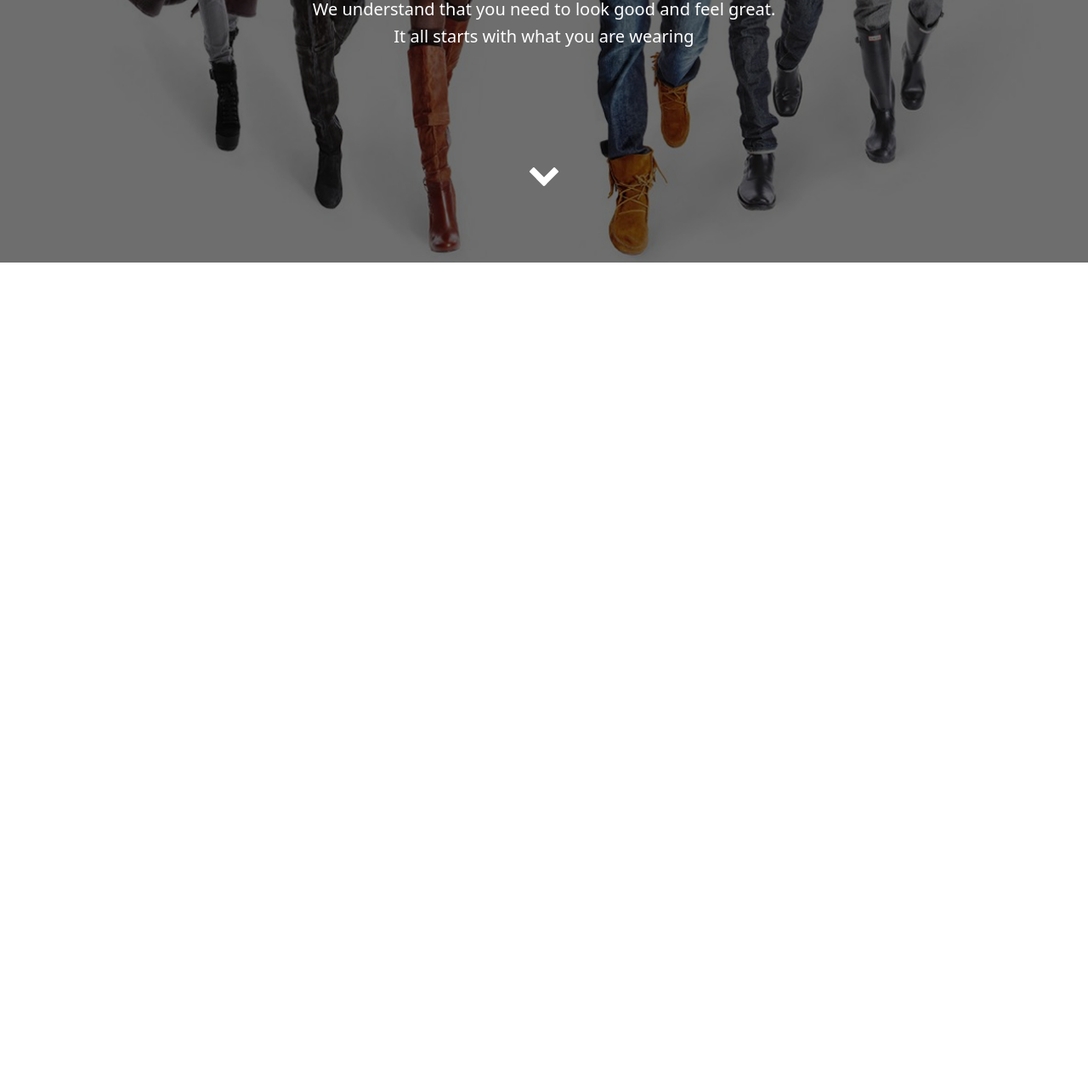
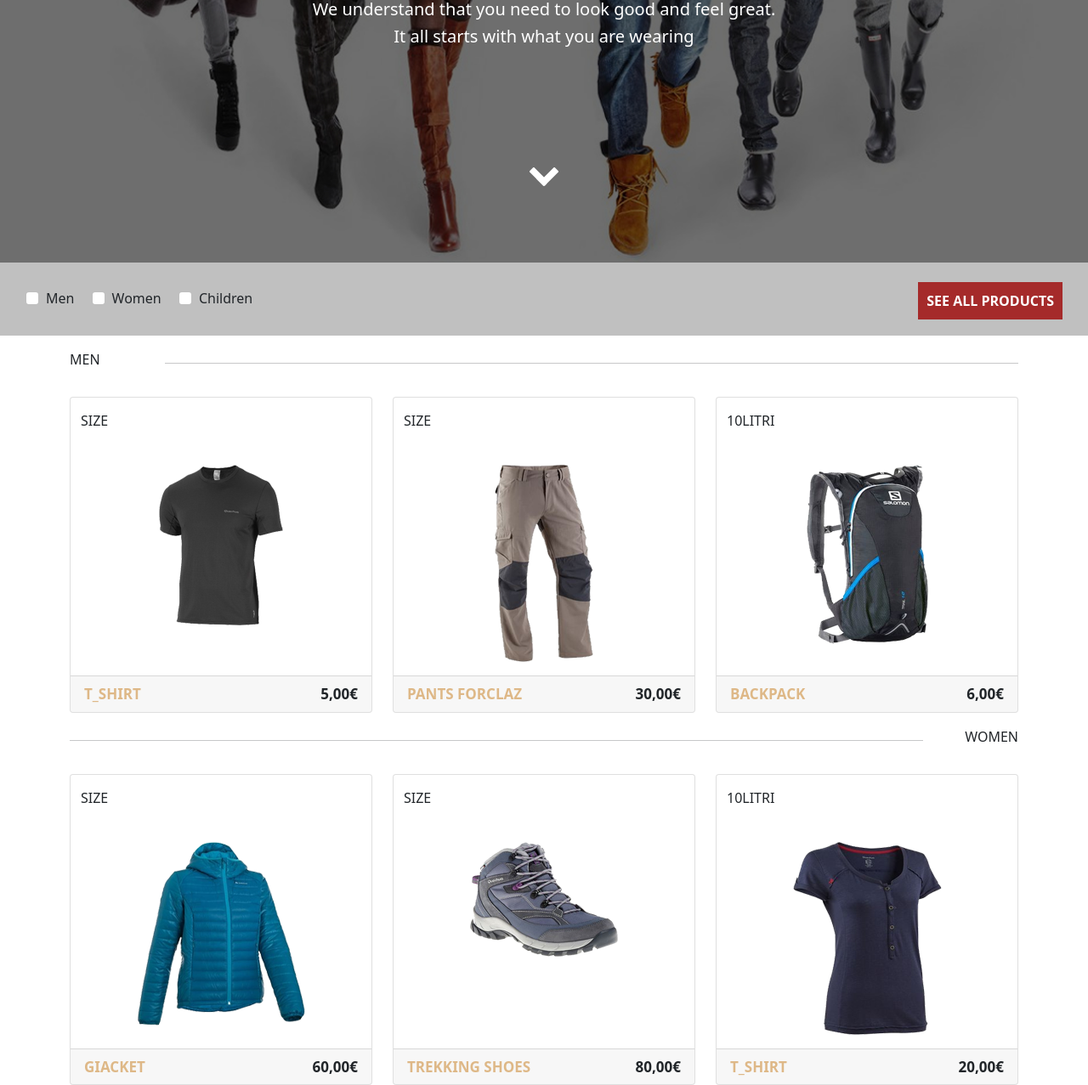
Before and after one commit to Paul-Ngigi/Yolomy, a plain HTML site: page index.html in a window 1280 px wide. Shown: the part 491-1768 px from the top of the page at 85% size. Before the commit the page ends 800 px from the top, so only its background shows below. Drawn offline with nearby package versions, Linux system fonts and the light colour scheme.

```diff
--- a/index.html
+++ b/index.html
@@ -54,6 +54,136 @@
     </div>
     <!-- Landing Page -->
 
+    <!-- Products -->
+    <div id="products">
+        <div class="gender-radio">
+            <div class="form-check form-check-inline">
+                <input class="form-check-input" type="checkbox" id="inlineCheckbox1" value="option1">
+                <label class="form-check-label" for="inlineCheckbox1">Men</label>
+            </div>
+            <div class="form-check form-check-inline">
+                <input class="form-check-input" type="checkbox" id="inlineCheckbox2" value="option2">
+                <label class="form-check-label" for="inlineCheckbox2">Women</label>
+            </div>
+            <div class="form-check form-check-inline">
+                <input class="form-check-input" type="checkbox" id="inlineCheckbox3" value="option3">
+                <label class="form-check-label" for="inlineCheckbox3">Children</label>
+            </div>
+            <a href="#">SEE ALL PRODUCTS</a>
+        </div>
+        <!-- *******************************************************************************88 -->
+
+        <div class="container">
+            <div class="men mt-3">
+                <div class="row">
+                    <div class="col-12">
+                        <p>MEN</p>
+                        <hr style="width:90%;text-align:left;margin-left:0">
+                    </div>
+                </div>
+            </div>
+            <div class="row mt-3">
+                <div class="col-4">
+                    <div class="card h-100">
+                        <div class="card-title">
+                            <p>SIZE</p>
+                        </div>
+                        <div class="card-body">
+                            <img src="./assets/products/tshirt.png" alt="">
+                        </div>
+                        <div class="card-footer">
+                            <div class="product-name">T_SHIRT</div>
+                            <div class="product-price">5,00€</div>
+                        </div>
+                    </div>
+                </div>
+                <div class="col-4">
+                    <div class="card h-100">
+                        <div class="card-title">
+                            <p>SIZE</p>
+                        </div>
+                        <div class="card-body">
+                            <img src="./assets/products/pants.png" alt="">
+                        </div>
+                        <div class="card-footer">
+                            <div class="product-name">PANTS FORCLAZ</div>
+                            <div class="product-price">30,00€</div>
+                        </div>
+                    </div>
+                </div>
+                <div class="col-4">
+                    <div class="card h-100">
+                        <div class="card-title">
+                            <p>10LITRI</p>
+                        </div>
+                        <div class="card-body">
+                            <img src="./assets/products/backpack.png" alt="">
+                        </div>
+                        <div class="card-footer">
+                            <div class="product-name">BACKPACK</div>
+                            <div class="product-price">6,00€</div>
+                        </div>
+                    </div>
+                </div>
+            </div>
+            <!-- ****************************************************************************** -->
+            <div class="women mt-3">
+                <div class="row">
+                    <div class="col-12">
+                        <p>WOMEN</p>
+                        <hr style="width:90%;text-align:right;margin-left:0;    ">
+                    </div>
+                </div>
+            </div>
+            <div class="row mt-3">
+                <div class="col-4">
+                    <div class="card h-100">
+                        <div class="card-title">
+                            <p>SIZE</p>
+                        </div>
+                        <div class="card-body">
+                            <img src="./assets/products/giacket.png" alt="">
+                        </div>
+                        <div class="card-footer">
+                            <div class="product-name">GIACKET</div>
+                            <div class="product-price">60,00€</div>
+                        </div>
+                    </div>
+                </div>
+                <div class="col-4">
+                    <div class="card h-100">
+                        <div class="card-title">
+                            <p>SIZE</p>
+                        </div>
+                        <div class="card-body">
+                            <img src="./assets/products/trekkingshoes.png" alt="">
+                        </div>
+                        <div class="card-footer">
+                            <div class="product-name">TREKKING SHOES</div>
+                            <div class="product-price">80,00€</div>
+                        </div>
+                    </div>
+                </div>
+                <div class="col-4">
+                    <div class="card h-100">
+                        <div class="card-title">
+                            <p>10LITRI</p>
+                        </div>
+                        <div class="card-body">
+                            <img src="./assets/products/tshirt_ladies.png" alt="">
+                        </div>
+                        <div class="card-footer">
+                            <div class="product-name">T_SHIRT</div>
+                            <div class="product-price">20,00€</div>
+                        </div>
+                    </div>
+                </div>
+            </div>
+        </div>
+    </div>
+
+
+
 
 
     <script src="https://cdn.jsdelivr.net/npm/@popperjs/core@2.6.0/dist/umd/popper.min.js"
```
